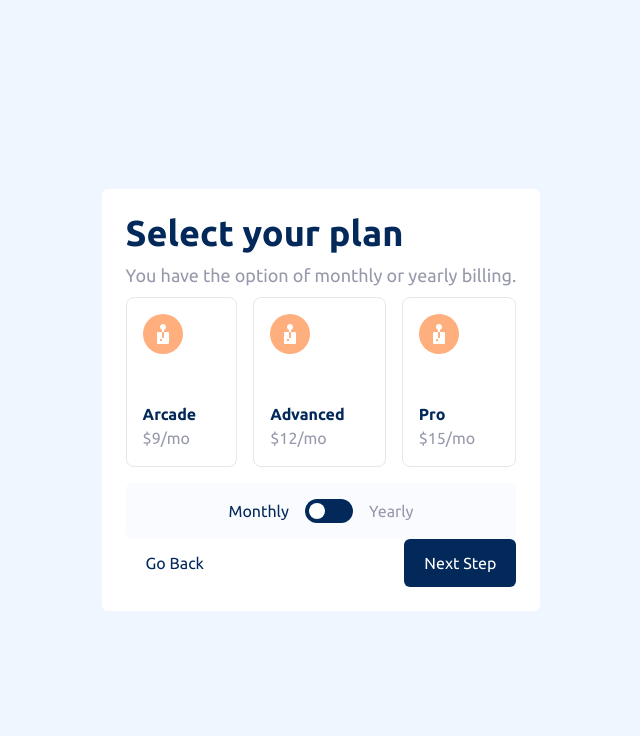
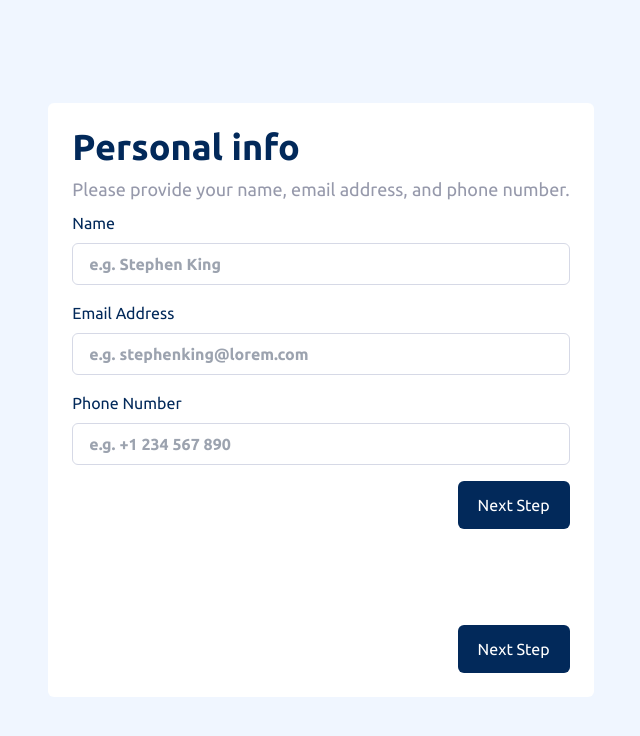
Before and after one commit to vitaovich/FM-multi-step-form, a Next.js app: page / in a window 1280 px wide. Shown: the top 736 px of the page, without its empty margins (319-959 px from the left). Built offline with nearby package versions, Linux system fonts and the light colour scheme.

Commit message:
remove order object

```diff
--- a/components/stepOneForm.tsx
+++ b/components/stepOneForm.tsx
@@ -45,9 +45,9 @@ const StepOneForm: React.FC<{ name: string, email: string, phoneNum: string, add
         }
         props.addPersonalInfoHandler(enteredName, enteredEmail, enteredPhoneNum)
 
-        resetNameInput()
-        resetEmailInput()
-        resetPhoneNumInput()
+        // resetNameInput()
+        // resetEmailInput()
+        // resetPhoneNumInput()
     }
     return (
         <form onSubmit={submitHandler} className='space-y-4'>
--- a/pages/index.tsx
+++ b/pages/index.tsx
@@ -8,6 +8,8 @@ import Head from 'next/head'
 import React, { useState } from 'react'
 import Sidebar from '../components/sideBar'
 import Order from '@/models/Order'
+import Addon from '@/models/Addon'
+import Plan from '@/models/Plan'
 
 
 export default function Home() {
@@ -17,24 +19,35 @@ export default function Home() {
     { num: 3, title: 'Pick add-ons', description: 'Add-ons help enhance your gaming experience.' },
     { num: 4, title: 'Finishing up', description: 'Double-check everything looks OK before confirming.' },
   ])
+  const [curStep, setCurStep] = useState<number>(0)
 
-  const [orderInfo, setOrderInfo] = useState<Order>(new Order())
-  const [curStep, setCurStep] = useState<number>(1)
+  // const [orderInfo, setOrderInfo] = useState<Order>(new Order())
+  const [personalInfo, setPersonalInfo] = useState<PersonalInfo>(new PersonalInfo())
+  const [plan, setPlan] = useState<Plan>()
+  const [addons, setAddons] = useState<Addon[]>()
+  const [isYearly, setIsYearly] = useState<boolean>(false)
+
+
 
   const addPersonalInfoHandler = (name: string, email: string, phone: string) => {
     const newPersonalInfo = new PersonalInfo(name, email, phone)
     console.log(newPersonalInfo)
-    setOrderInfo((prev: Order) => {
-      prev.personalInfo = newPersonalInfo
-      return prev
-    })
+    // setOrderInfo((prev: Order) => {
+    //   const newOrder = { ...prev }
+    //   newOrder.personalInfo
+    //   return newOrder
+    // })
+    setPersonalInfo(newPersonalInfo)
   }
 
   const isYearlyHandler = (isYearly: boolean) => {
     console.log(`changing yearly to ${isYearly}`)
-    setOrderInfo((prev: Order) => {
-      prev.isYearly = isYearly
-      return prev
+    // setOrderInfo((prev: Order) => {
+    //   prev.isYearly = isYearly
+    //   return prev
+    // })
+    setIsYearly((prev: boolean) => {
+      return !prev
     })
   }
 
@@ -54,18 +67,18 @@ export default function Home() {
     switch (step) {
       case 0:
         return <StepOneForm
-          name={orderInfo.personalInfo.name}
-          email={orderInfo.personalInfo.email}
-          phoneNum={orderInfo.personalInfo.phoneNumber}
+          name={personalInfo.name}
+          email={personalInfo.email}
+          phoneNum={personalInfo.phoneNumber}
           addPersonalInfoHandler={addPersonalInfoHandler}
         />
       case 1:
         return <StepTwoForm
-          yearly={orderInfo.isYearly}
+          yearly={isYearly}
           yearlyHandler={isYearlyHandler}
         />
       case 2:
-        return <StepThreeForm yearly={orderInfo.isYearly} />
+        return <StepThreeForm yearly={isYearly} />
       case 3:
         return <StepFourForm />
       default:
@@ -87,10 +100,8 @@ export default function Home() {
       <div className='flex items-center justify-center min-h-screen bg-Magnolia font-ubuntu'>
         <div className='bg-white rounded-md text-MarineBlue mx-4 p-6'>
           {/* <Sidebar></Sidebar> */}
-          {
-          }
           {curStepComponent(curStep)}
-          <div className={`flex flex-row ${ curStep > 0 ? 'justify-between' : 'justify-end'}`}>
+          <div className={`flex flex-row mt-24 ${curStep > 0 ? 'justify-between' : 'justify-end'}`}>
             {curStep > 0 &&
               <button className="px-5 py-3 rounded-md" onClick={curPrevStepHandler}>
                 Go Back
```
Lines whose indentation alone changed are shown as unchanged.
